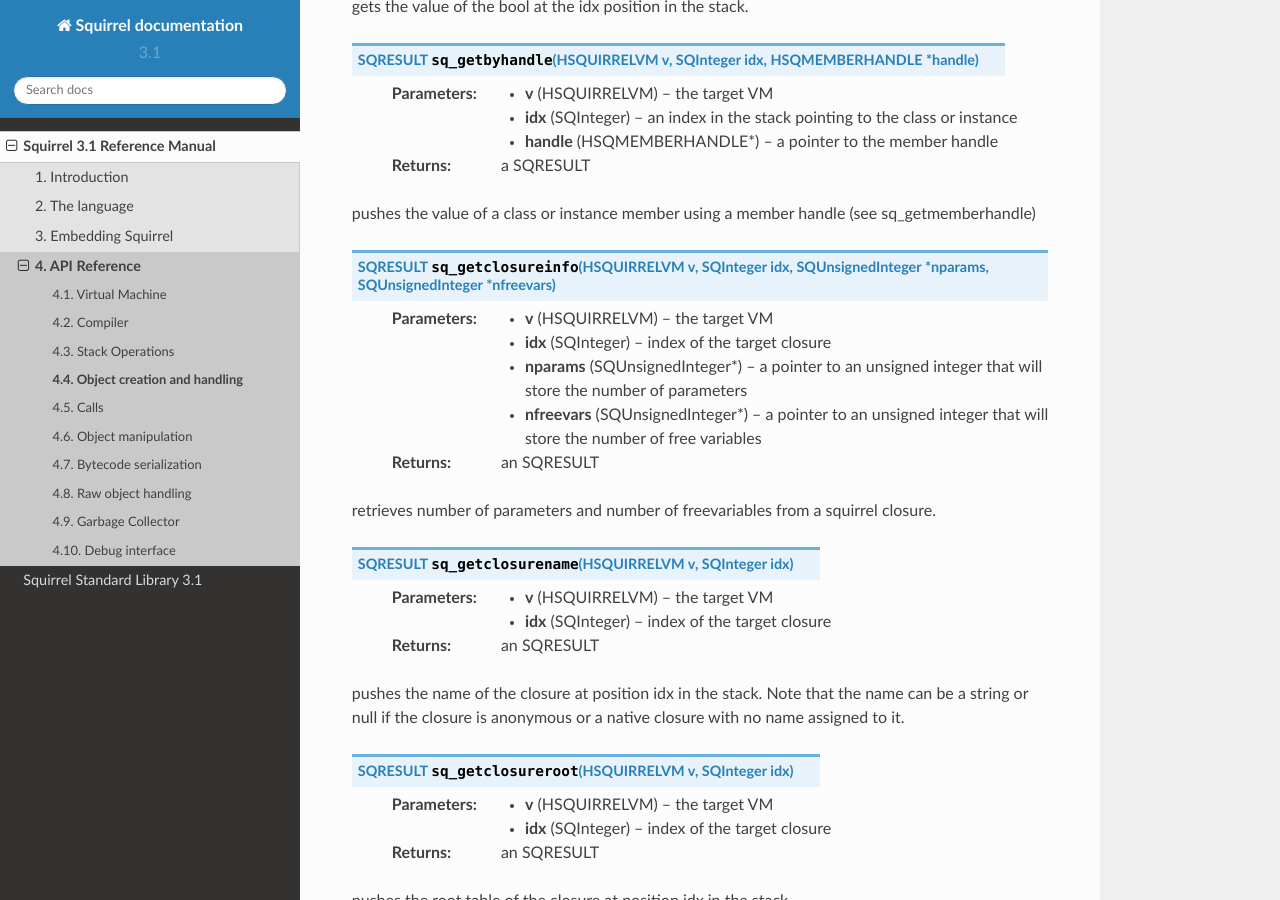
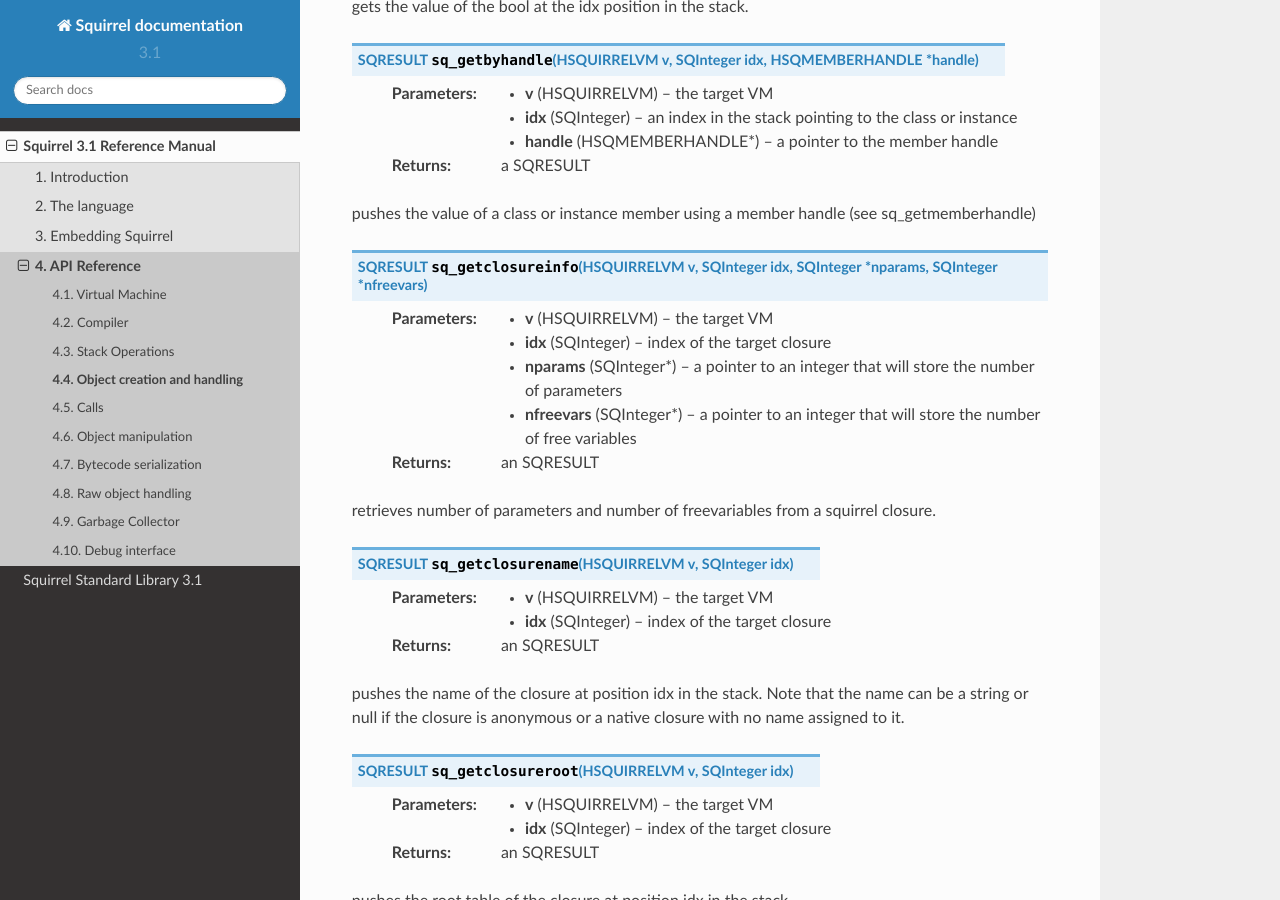
Before and after one commit to albertodemichelis/squirrel, a Sphinx documentation site: the page built from doc/source/reference/api/object_creation_and_handling.rst, in a window 1280 px wide and 900 px high, scrolled down 858 px. Built offline with Sphinx 7.4.7 and the Read the Docs theme 2.0.0, drawn with Linux system fonts in a browser that asks for light colours; formulas are drawn with MathJax 3.

Commit message:
Make params count type signed in sq_getclosureinfo()
For native closures this method returns _nparamscheck value
which can be negative when function accepts variable number of
arguments - and it's incorrect to cast it to unsigned.

Also, _nparameters, _noutervalues and _nparamscheck fields are
actually signed integers, so it is better to keep them signed.
And casting _noutervalues is ok since it has enough capacity.

```diff
--- a/doc/source/reference/api/object_creation_and_handling.rst
+++ b/doc/source/reference/api/object_creation_and_handling.rst
@@ -66,12 +66,12 @@
 
 .. _sq_getclosureinfo:
 
-.. c:function:: SQRESULT sq_getclosureinfo(HSQUIRRELVM v, SQInteger idx, SQUnsignedInteger * nparams, SQUnsignedInteger * nfreevars)
+.. c:function:: SQRESULT sq_getclosureinfo(HSQUIRRELVM v, SQInteger idx, SQInteger * nparams, SQInteger * nfreevars)
 
     :param HSQUIRRELVM v: the target VM
     :param SQInteger idx: index of the target closure
-    :param SQUnsignedInteger * nparams: a pointer to an unsigned integer that will store the number of parameters
-    :param SQUnsignedInteger * nfreevars: a pointer to an unsigned integer that will store the number of free variables
+    :param SQInteger * nparams: a pointer to an integer that will store the number of parameters
+    :param SQInteger * nfreevars: a pointer to an integer that will store the number of free variables
     :returns: an SQRESULT
 
 retrieves number of parameters and number of freevariables from a squirrel closure.
```
Also changed, not shown: 2 other files.
